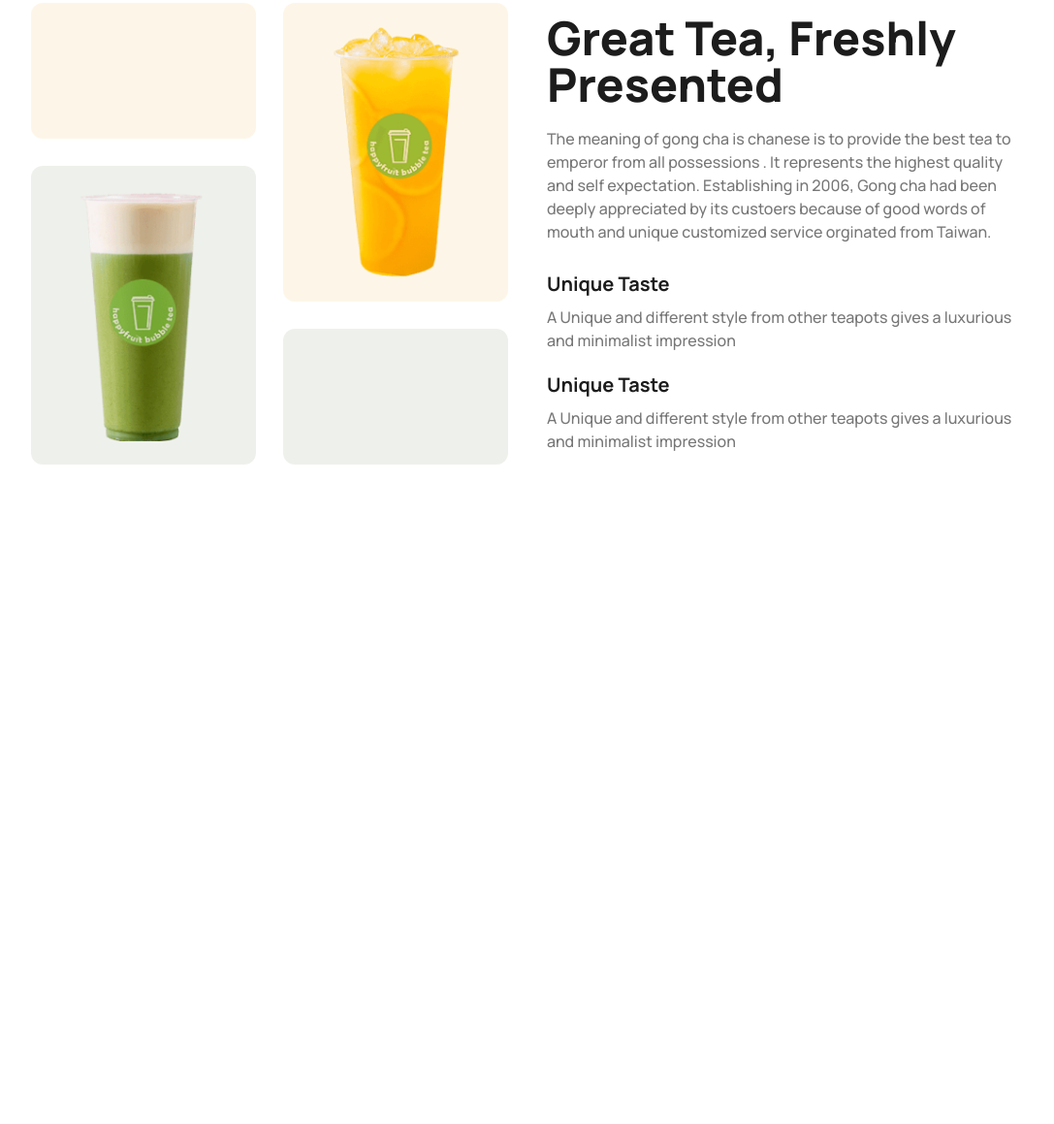
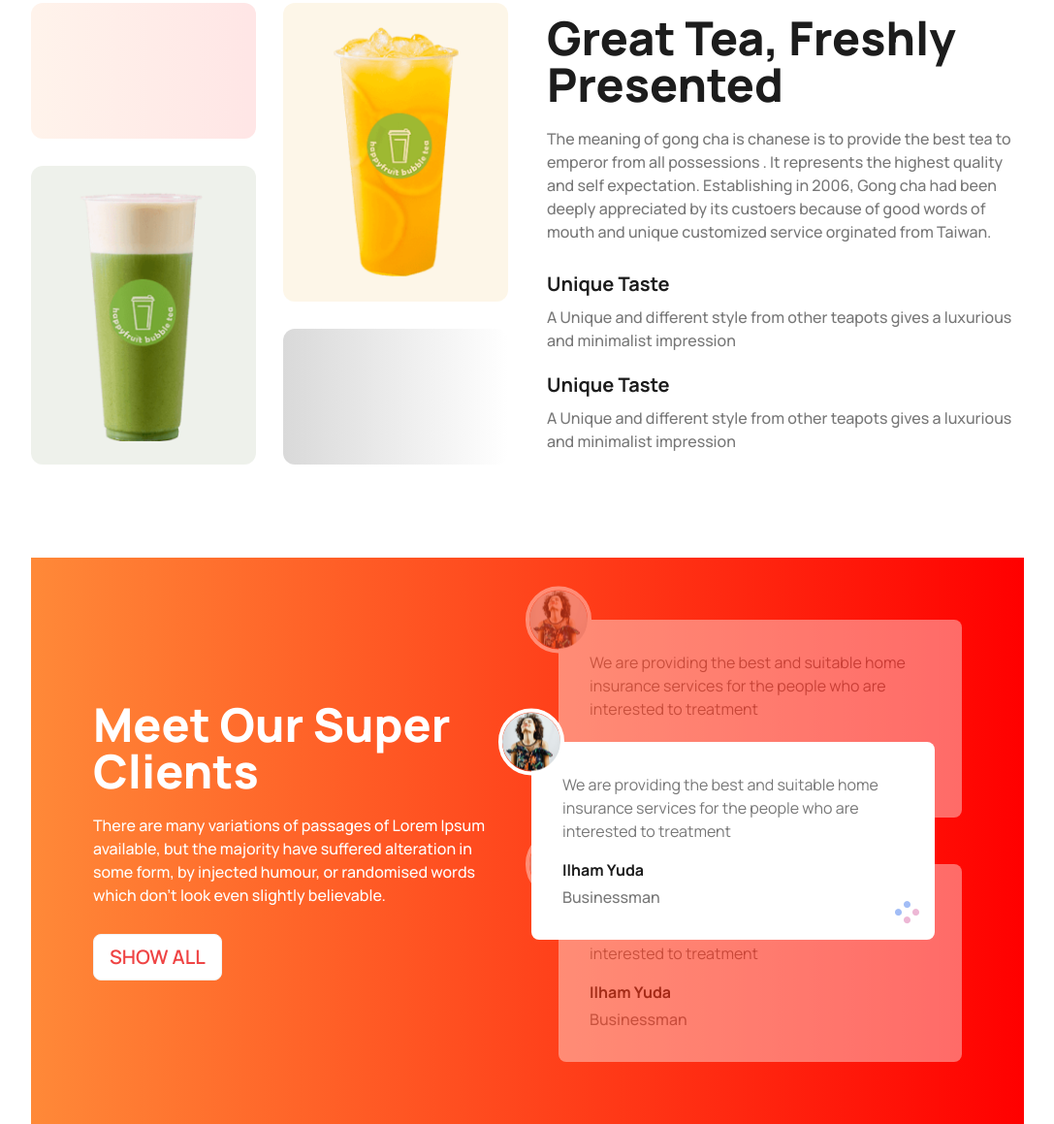
Before and after one commit to abusayed0/tea-house-with-daisyui, a plain HTML site: page index.html in a window 1280 px wide. Shown: the part 1176-2335 px from the top of the page at 97% size, without its empty margins (96-1183 px from the left). Before the commit the page ends 1655 px from the top, so only its background shows below. Drawn offline with nearby package versions, Linux system fonts and the light colour scheme.

Commit message:
added happy clients section

```diff
--- a/index.html
+++ b/index.html
@@ -135,7 +135,7 @@
         <!-- great tea  -->
         <section class="mt-24 flex flex-col lg:flex-row items-center gap-10">
             <div class="w-full lg:w-1/2 grid grid-cols-1 md:grid-cols-2 auto-rows-[140px] gap-7">
-                <div class="bg-[rgba(230,166,35,0.10)] rounded-xl">
+                <div class="bg-[linear-gradient(270deg,#F00_0%,#FF8938_100%)] opacity-10 rounded-xl">
 
                 </div>
                 <div class="row-span-2 bg-[rgba(230,166,35,0.10)] rounded-xl p-6">
@@ -145,7 +145,7 @@
                 <div class="row-span-2 bg-[rgba(87,118,57,0.10)] rounded-xl p-6">
                     <img class="w-full h-full object-contain" src="images/fresh-2.png" alt="">
                 </div>
-                <div class="bg-[rgba(87,118,57,0.10)] rounded-xl">
+                <div class="bg-[linear-gradient(90deg,#D9D9D9_0%,rgba(255,255,255,0.00)_100%)] rounded-xl">
 
                 </div>
             </div>
@@ -171,6 +171,42 @@
             </div>
 
         </section>
+
+        <!-- super client section  -->
+        <section class="mt-24 bg-[linear-gradient(270deg,#F00_0%,#FF8938_100%)] p-10 md:p-16 flex flex-col lg:flex-row items-center gap-16">
+            <div class="w-full lg:w-1/2 text-white">
+                <h2 class="text-3xl md:text-5xl font-extrabold">Meet Our Super Clients</h2>
+                <p class="font-medium mt-5 mb-7">There are many variations of passages of Lorem Ipsum available, but the majority have suffered alteration in some form, by injected humour, or randomised words which don't look even slightly believable. </p>
+                <button class="btn text-red-500 bg-white text-xl">Show All</button>
+            </div>
+
+            <div class="w-full lg:w-1/2 flex flex-col gap-12 relative">
+                <!-- review 1-->
+                <div class="p-8 bg-white rounded-lg relative opacity-40">
+                    <img class=" absolute top-0 left-0 -translate-x-1/2 -translate-y-1/2 border-4 border-white rounded-full" src="images/client.png" alt="">
+                    <p class="text-text-secondary">We are providing the best and suitable home insurance services for the people who are interested to treatment</p>
+                    <h4 class="mt-4 mb-1 font-bold text-text-primary">Ilham Yuda</h4>
+                    <p class="font-medium text-text-secondary">Businessman</p>
+                </div>
+                <!-- review 2-->
+                <div class="z-10 w-full absolute top-1/2 md:-left-7 -translate-y-1/2">
+                <div class="p-8 bg-white rounded-lg relative">
+                    <img class="absolute top-0 left-0 -translate-x-1/2 -translate-y-1/2 border-4 border-white rounded-full" src="images/client.png" alt="">
+                    <p class="text-text-secondary">We are providing the best and suitable home insurance services for the people who are interested to treatment</p>
+                    <h4 class="mt-4 mb-1 font-bold text-text-primary">Ilham Yuda</h4>
+                    <p class="font-medium text-text-secondary">Businessman</p>
+                    <img class="absolute right-4 bottom-4" src="images/circles.png" alt="">
+                </div>
+                </div>
+                <!-- review 3-->
+                <div class=" p-8 bg-white rounded-lg relative opacity-40">
+                    <img class="absolute top-0 left-0 -translate-x-1/2 -translate-y-1/2 border-4 border-white rounded-full" src="images/client.png" alt="">
+                    <p class="text-text-secondary">We are providing the best and suitable home insurance services for the people who are interested to treatment</p>
+                    <h4 class="mt-4 mb-1 font-bold text-text-primary">Ilham Yuda</h4>
+                    <p class="font-medium text-text-secondary">Businessman</p>
+                </div>
+            </div>
+        </section>
     </main>
     <footer>
 
```
